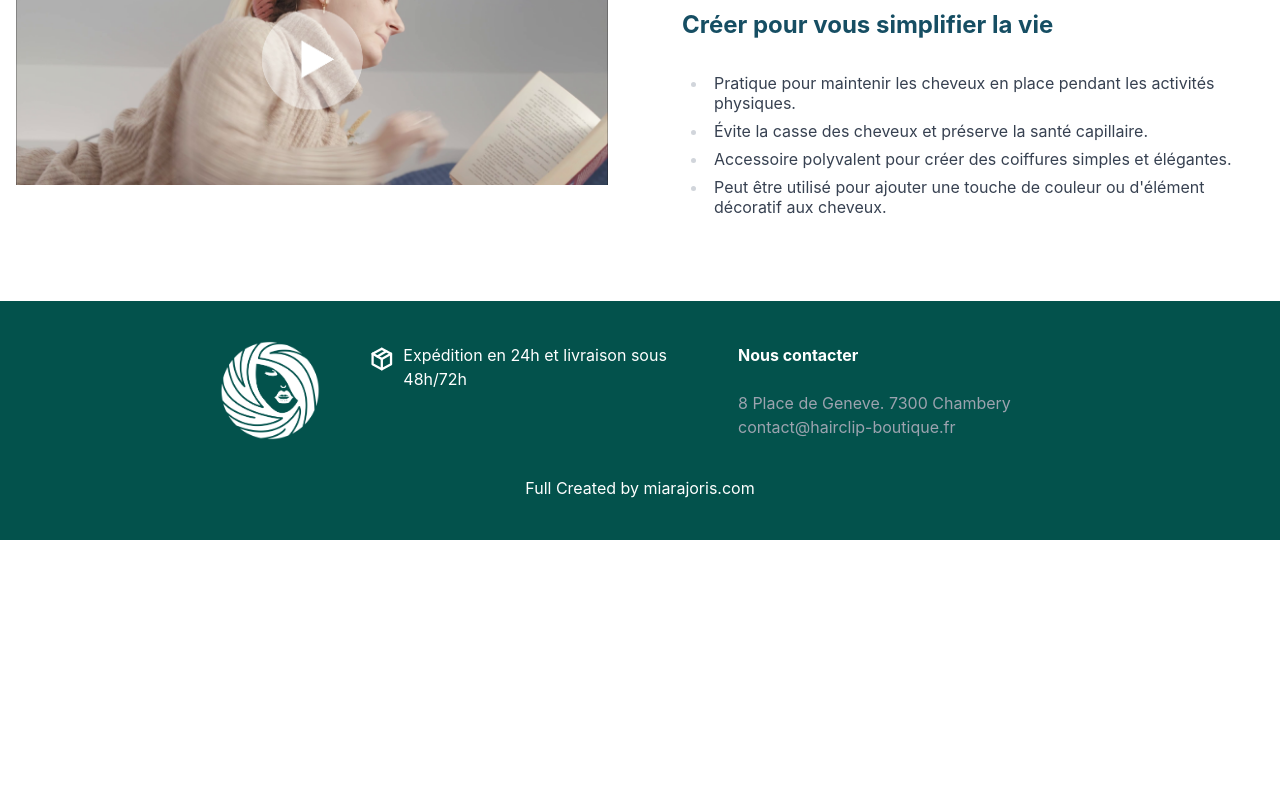
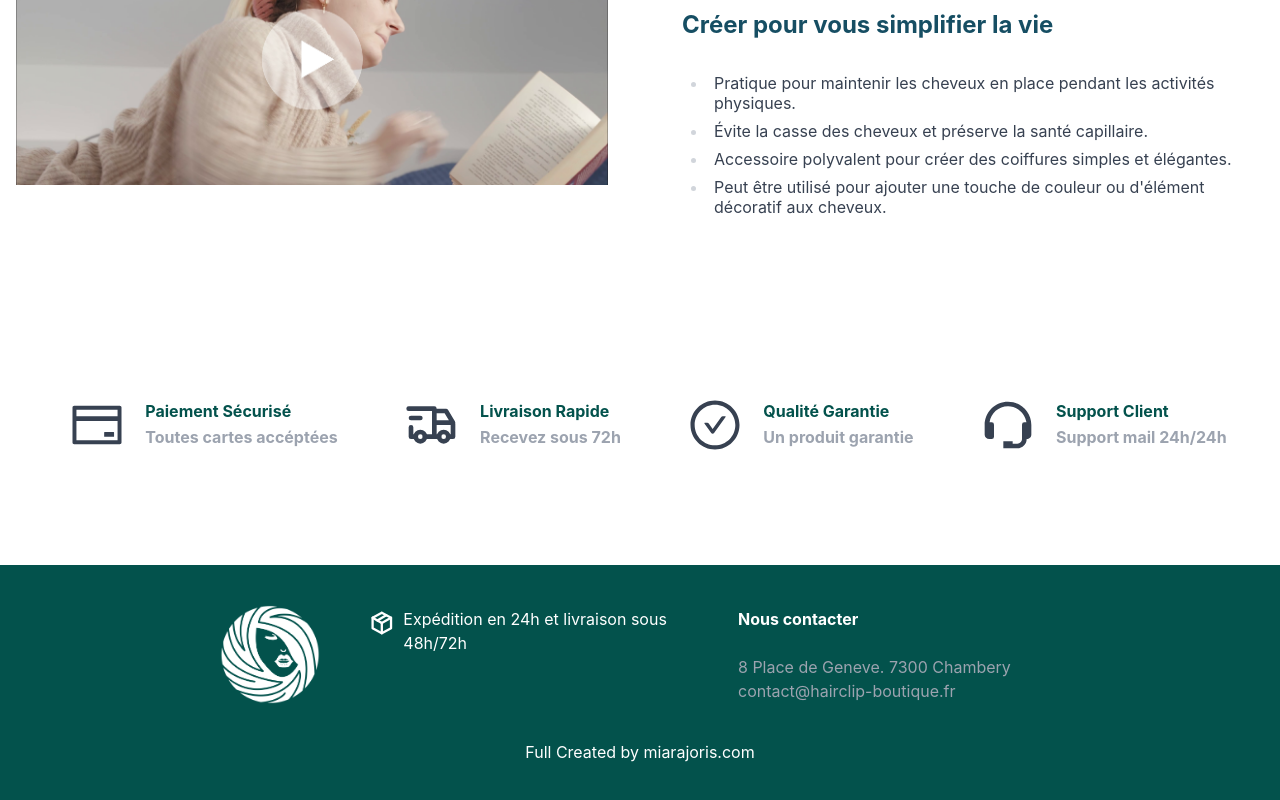
Before and after one commit to ace34TT/hairclip-v2, a React (Create React App) app: page / in a window 1280 px wide. Shown: the part 1447-2247 px from the top of the page. Before the commit the page ends 1987 px from the top, so only its background shows below. Built offline with nearby package versions, Linux system fonts and the light colour scheme; no server answers.

Commit message:
feat : add commitment to homepage

```diff
--- /dev/null
+++ b/src/pages/frontoffice/homepage/Commitment.tsx
@@ -0,0 +1,51 @@
+import React from "react";
+import { AiOutlineCheckCircle, AiOutlineCreditCard } from "react-icons/ai";
+import { TbTruckDelivery } from "react-icons/tb";
+import { BiSupport } from "react-icons/bi";
+
+function Commitment() {
+  return (
+    <div className="pb-10 pt-8 sm:pb-28 sm:pt-24 container mx-auto prose max-w-none flex pl-4 flex-col md:flex-row items-start md:justify-between md:w-11/12 gap-4 md:gap-8">
+      <div className="flex items-center gap-5">
+        <div>
+          <AiOutlineCreditCard size={56} />
+        </div>
+        <div className="">
+          <h4 className="m-0 font-bold text-d-green">Paiement Sécurisé</h4>
+          <h5 className="m-0 font-bold text-gray-400">
+            Toutes cartes accéptées
+          </h5>
+        </div>
+      </div>
+      <div className="flex items-center gap-5">
+        <div>
+          <TbTruckDelivery size={56} />
+        </div>
+        <div className="">
+          <h4 className="m-0 font-bold text-d-green">Livraison Rapide</h4>
+          <h5 className="m-0 font-bold text-gray-400">Recevez sous 72h</h5>
+        </div>
+      </div>
+      <div className="flex items-center gap-5">
+        <div>
+          <AiOutlineCheckCircle size={56} />
+        </div>
+        <div className="">
+          <h4 className="m-0 font-bold text-d-green">Qualité Garantie</h4>
+          <h5 className="m-0 font-bold text-gray-400">Un produit garantie</h5>
+        </div>
+      </div>
+      <div className="flex items-center gap-5">
+        <div>
+          <BiSupport size={56} />
+        </div>
+        <div className="">
+          <h4 className="m-0 font-bold text-d-green">Support Client</h4>
+          <h5 className="m-0 font-bold text-gray-400">Support mail 24h/24h</h5>
+        </div>
+      </div>
+    </div>
+  );
+}
+
+export default Commitment;
--- a/src/pages/frontoffice/homepage/Homepage.tsx
+++ b/src/pages/frontoffice/homepage/Homepage.tsx
@@ -3,6 +3,7 @@ import Hero from "./Hero";
 import About from "./About";
 import { Helmet } from "react-helmet";
 import Colors from "./colors/Colors";
+import Commitment from "./Commitment";
 
 function Homepage() {
   return (
@@ -13,6 +14,7 @@ function Homepage() {
       <Hero />
       <Colors />
       <About />
+      <Commitment />
     </>
   );
 }
```
